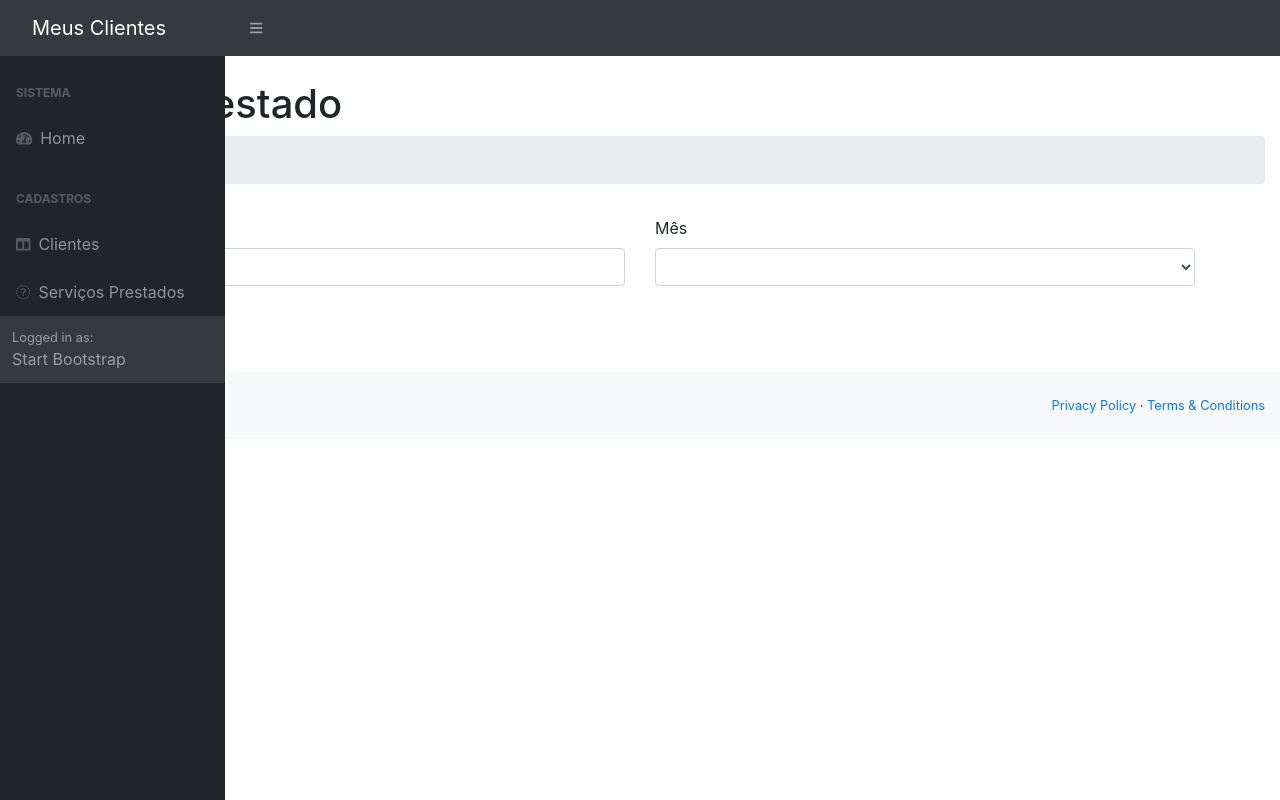
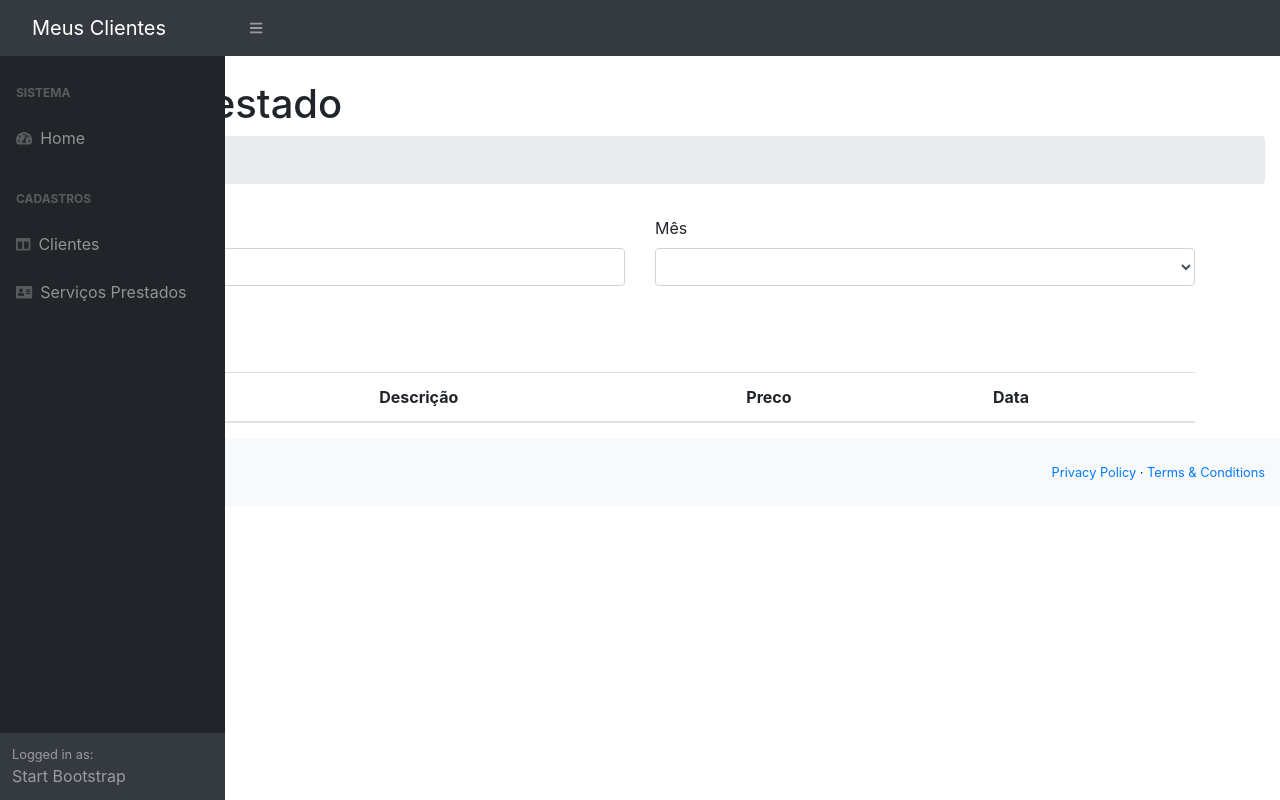
Before and after one commit to JonFalleNBR/clientes-app, an Angular app: page /servico-prestado-listagem in a window 1280 px wide. Built offline with nearby package versions, Linux system fonts and the light colour scheme.

Commit message:
Tabela no template retornando o sistema de busca dos Servicos Prestados, a filtragem sendo feita por nome e mes e retornando para o usuario

```diff
--- a/src/app/servico-prestado.service.ts
+++ b/src/app/servico-prestado.service.ts
@@ -22,11 +22,8 @@
 
     buscar(nome: string, mes: number): Observable<ServicoPrestadoBusca[]>{
 
-      const paramsText = `Nome: ${nome}, Mês: ${mes}`; // Constrói a string com os parâmetros
-      console.log(paramsText);
-
         const httpParams = new HttpParams().set("nome" , nome)
-                                           .set("mes", mes.toString());
+                                           .set("mes", mes ? mes.toString(): ' '); // caso ternario - passar a string mes, caso que ela n exista, passe uma string vazia
 
         const url = this.apiURL + "?" + httpParams.toString();
         return this.http.get<any>(url)
--- a/src/app/servico-prestado/servico-prestado-lista/servico-prestado-lista.component.html
+++ b/src/app/servico-prestado/servico-prestado-lista/servico-prestado-lista.component.html
@@ -33,6 +33,33 @@
         </div>
 
     </form>
+
     <br>
 
+    <div class="row">
+        <div class="alert alert-warning" role="alert" *ngIf="message">
+            {{ message }}
+        </div>
+        <div class="col-md-12">
+            <table class="table">
+                <thead>
+                    <tr>
+                        <th>Cliente</th>
+                        <th>Descrição</th>
+                        <th>Preco</th>
+                        <th>Data</th>
+                    </tr>
+                </thead>
+                <tbody>
+                    <tr *ngFor="let s of lista">
+                        <td>{{ s.cliente.nome }}</td> <!-- Cliente.nome esta sendo chamado da entidade cliente, que por sua vez esta na classe servicoPrestadoBusca, aqui, sendo o s-->
+                        <td>{{ s.descricao }}</td>
+                        <td>{{ s.valor }}</td>
+                        <td>{{ s.data }}</td>
+                    </tr>
+                </tbody>
+            </table>
+
+        </div>
+    </div>
 </div>
--- a/src/app/servico-prestado/servico-prestado-lista/servico-prestado-lista.component.ts
+++ b/src/app/servico-prestado/servico-prestado-lista/servico-prestado-lista.component.ts
@@ -14,6 +14,8 @@
    mes: number = 0;
    meses: number [];
   lista: ServicoPrestadoBusca[] = []
+  message: string | null = null;
+
 
   constructor(private service : ServicoPrestadoService){
       this.meses = [1,2,3,4,5,6,7,8,9,10,11,12]
@@ -24,6 +26,13 @@
   }
   consultar(){
     this.service.buscar(this.nome, this.mes)
-    .subscribe(response => this.lista = response)
+    .subscribe(response => {
+        this.lista = response;
+        if(this.lista.length <= 0){
+            this.message = "Nenhum Registro Encontrado.";
+        }else{
+          this.message = null;
+        }
+    });
   }
 }
--- a/src/app/template/sidebar/sidebar.component.html
+++ b/src/app/template/sidebar/sidebar.component.html
@@ -13,14 +13,14 @@
 
                     <a class="nav-link collapsed" routerLink="/servico-prestado-listagem"
                         data-toggle="collapse" data-target="#collapseLayouts" aria-expanded="false" aria-controls="collapseLayouts">
-                        <div class="sb-nav-link-icon"><i class="fas fa-money"></i></div>Serviços Prestados</a>
+                        <div class="sb-nav-link-icon"><i class="fas fa-address-card"></i></div>Serviços Prestados</a>
                 </div>
 
+        </div>
         </div>
         <div class="sb-sidenav-footer">
             <div class="small">Logged in as:</div>
             Start Bootstrap
         </div>
-        </div>
     </nav>
 </div>
```
